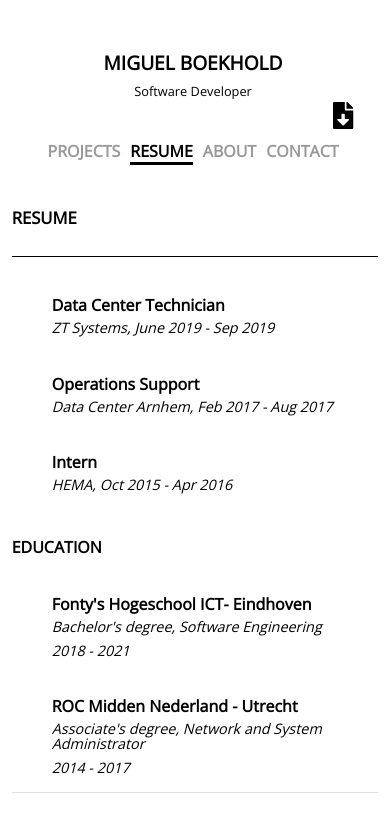
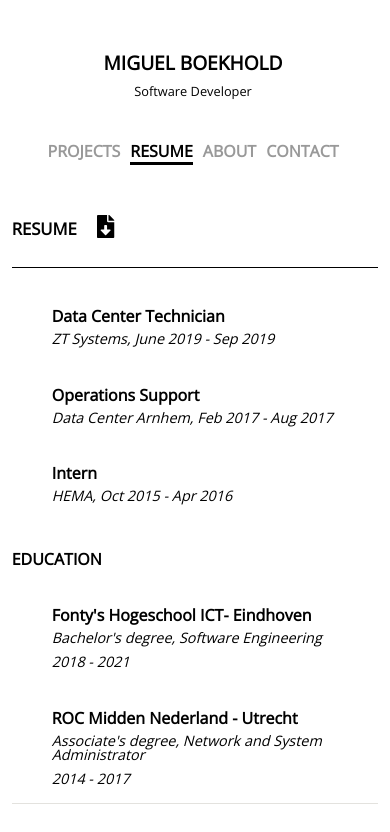
Before and after one commit to mboekhold/mboekhold.github.io, a Vue app: page /resume in a window 390 px wide. Shown: the top 832 px of the page. Built offline with nearby package versions, Linux system fonts and the light colour scheme; a small style sheet from the web is missing.

Commit message:
fixed header bug

```diff
--- a/src/App.vue
+++ b/src/App.vue
@@ -180,6 +180,7 @@ h1{
     border-bottom: 1px solid #000;
     font-size:1.3em;
     line-height: .7em;
+    position: static;
 }
 
   .header h1 { font-size: .8em;}
@@ -265,6 +266,9 @@ h1{
     height: 20px;
     margin-top: -35px;
   }
+  .header {
+      position: static;
+  }
 }
 
 
--- a/src/components/Resume.vue
+++ b/src/components/Resume.vue
@@ -2,7 +2,7 @@
   <div class="main clearfix">
       <div class="header">
           <h1>Resume</h1>
-          <a href="../assets/mboekhold_resume.pdf" target="_blank" download><font-awesome-icon class="dl-icon" icon="file-download" style="color:#000; font-size:27px; position:absolute; right: 25px; top: 40%; :hover: {cursor: pointer;}"/> </a>
+          <a :href="`${publicPath}mboekhold_resume.pdf`" target="_blank" download><font-awesome-icon class="dl-icon" icon="file-download"/> </a>
       </div>
       <div class="main-content">
       <ul class="job-items">
@@ -38,7 +38,8 @@ export default {
       education: [
         {"institution" : "Fonty's Hogeschool ICT- Eindhoven", "degreeInfo" : "Bachelor's degree, Software Engineering", "year":"2018 - 2021"},
         {"institution" : "ROC Midden Nederland - Utrecht", "degreeInfo" : "Associate's degree, Network and System Administrator", "year":"2014 - 2017"},
-      ]
+      ],
+      publicPath: process.env.BASE_URL
     }
   },
   methods: {
@@ -54,6 +55,10 @@ export default {
   margin: 40px 0 0 0;
 }
 
+.header h1 {
+  display: inline-block;
+}
+
 .main-content ul li h4 {
   font-style: italic;
   font-weight: 200;
@@ -61,6 +66,12 @@ export default {
 }
 .main-content ul li {
   list-style-type: none;
+}
+
+.dl-icon {
+  color: rgb(0, 0, 0);
+  font-size: 23px;
+  margin-left: 20px;
 }
 .dl-icon:hover{
   cursor: pointer;
```
Also changed, not shown: 2 other files (tests, documents, lock files or other folders).
